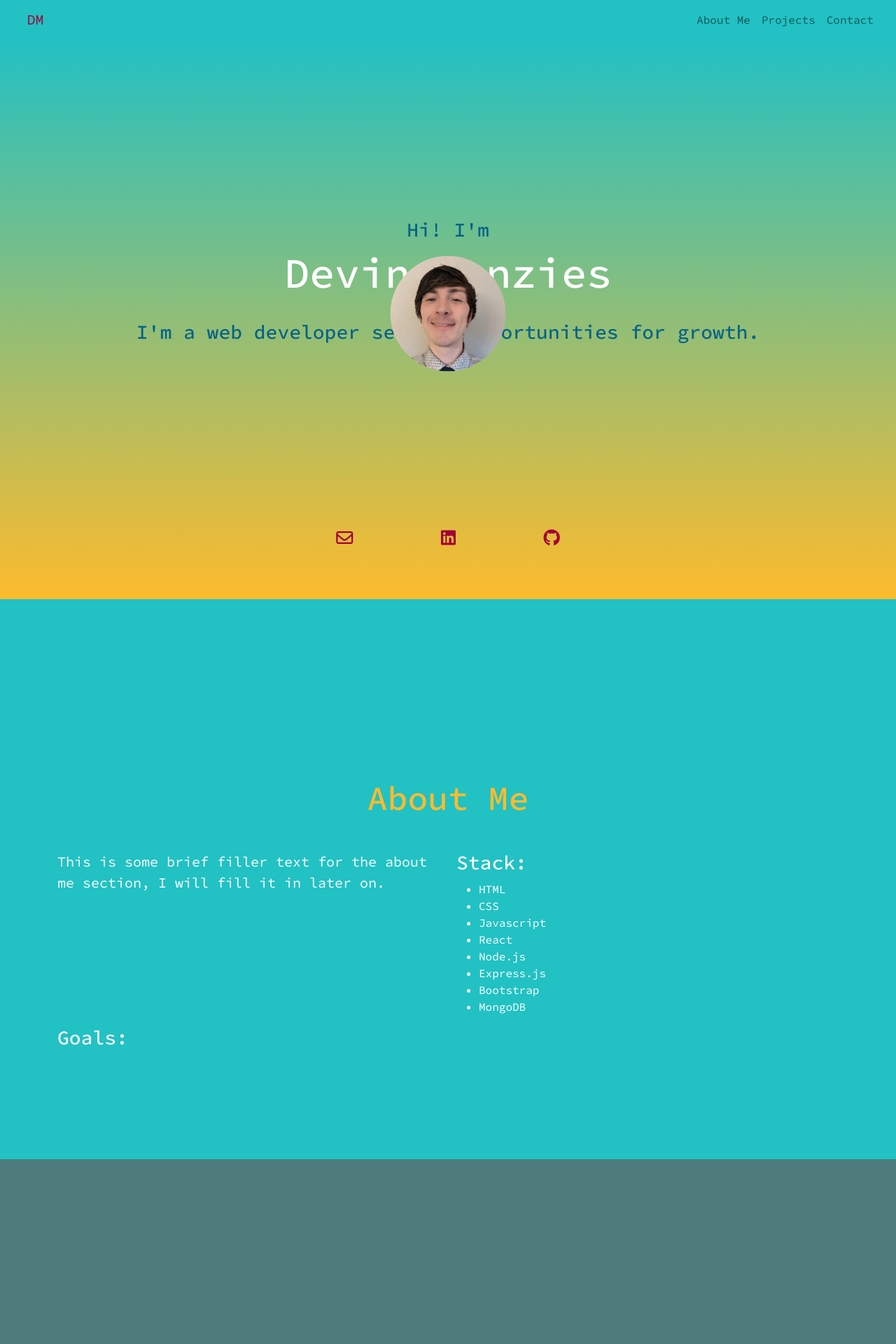
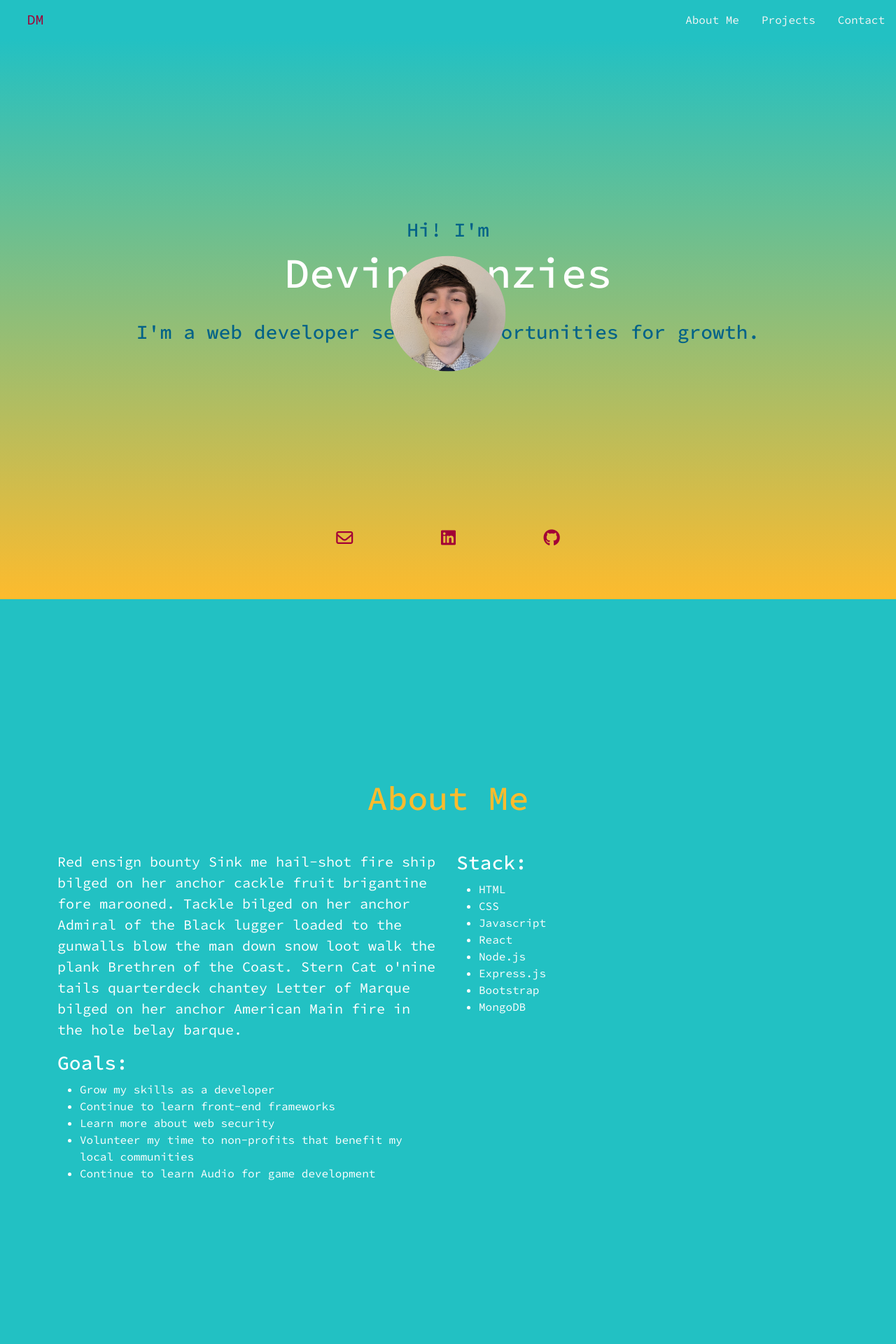
Before and after one commit to devinmenzies241/Portfolio, a React (Create React App) app: page / in a window 1280 px wide. Shown: the top 1920 px of the page at 70% size. Built offline with nearby package versions, Linux system fonts and the light colour scheme.

Commit message:
set nav for now, also add test changes to aboutMe

```diff
--- a/public/index.html
+++ b/public/index.html
@@ -30,6 +30,7 @@
       integrity="sha384-rbsA2VBKQhggwzxH7pPCaAqO46MgnOM80zW1RWuH61DGLwZJEdK2Kadq2F9CUG65"
       crossorigin="anonymous"
     />
+
     <!-- Google Fonts -->
     <link rel="preconnect" href="https://fonts.googleapis.com"><link rel="preconnect" href="https://fonts.gstatic.com" crossorigin><link href="https://fonts.googleapis.com/css2?family=Source+Code+Pro:wght@300;400;500;600&display=swap" rel="stylesheet">
 
@@ -38,7 +39,7 @@
 
     <title>React App</title>
   </head>
-  <body>
+  <body data-spy='scroll' data-target='.navbarID' data-offset='0'>
     <noscript>You need to enable JavaScript to run this app.</noscript>
     <div id="root"></div>
     <!--
--- a/src/App.css
+++ b/src/App.css
@@ -15,6 +15,7 @@ h1 {
 .navbar {
   transition: 0.5s ease;
 }
+
 .navbar-scroll {
   background-color: rgba(255, 255, 255, 1);
   box-shadow: 0 0 0.5em rgba(255, 255, 255, 0.5);
@@ -26,19 +27,29 @@ h1 {
   text-align: left;
 }
 
-.navbar-brand:focus{
-  color: rgb(163, 0, 54);
+.navbar-brand:hover{
+  color: black;
 }
 
-.navbar-toggler {
+/* .navbar-toggler {
   color: rgb(163, 0, 54);
+} */
+
+.nav-link {
+  color:whitesmoke;
+  padding: 0;
+  margin: 8px 16px;
 }
 
-/* .nav-item {
-  color:whitesmoke;
+/* .nav-link:active {
+  color:black;
 } */
 
-.nav-item:hover {
+.nav-link-scroll {
+  color:black;
+}
+
+.nav-link:hover {
   color:rgb(163, 0, 54);
 }
 
@@ -56,9 +67,9 @@ h1 {
 } */
 
 
-.ms-auto {
+/* .ms-auto {
   padding-right: 2%;
-}
+} */
 
 
 
@@ -93,8 +104,8 @@ h1 {
 /* about Me Component ////////////////////////////////////////////////////////////////////////////////////////////*/
 
 .aboutMe {
-  padding-top: 20%;
-  height: 100vh;
+  padding: 20% 0;
+  /* height: 100vh; */
   background-color: rgb(34,193,195);
   color: white;
 }
@@ -222,12 +233,16 @@ a:hover {
   background-color: rgba(255, 255, 255, 1);
 }
 
-.footer a {
+.footer-link {
   color: rgb(163, 0, 54);
   font-size: 1.5rem;
-  padding: 1% 5%;
+  margin: 1% 5%;
 }
 
 .footer a:hover {
   color: white;
 }
+
+.footer-color a:hover {
+  color: black;
+}
--- a/src/App.js
+++ b/src/App.js
@@ -1,7 +1,7 @@
 import React from 'react';
 import './App.css';
 import Hero from './components/Hero.jsx';
-import BasicNavbar from './components/Navbar.jsx';
+import Navbar2 from './components/Navbar2';
 import AboutMe from './components/AboutMe';
 import ProjectsGroup from './components/ProjectsGroup';
 import Contact from './components/Contact';
@@ -11,8 +11,8 @@ import Footer from './components/Footer';
 
 function App() {
   return (
-    <div id='app' className="App" data-spy='scroll' data-target='navbar' data-offset='50'>
-      <BasicNavbar />
+    <div id='app' className="App">
+      <Navbar2 />
       <Footer />
       <Hero />
       <AboutMe />
--- a/src/components/AboutMe.jsx
+++ b/src/components/AboutMe.jsx
@@ -8,7 +8,12 @@ const AboutMe = () => {
         <div className='row'>
           <div className='col-sm-6 col-md-6 col-lg-6 col-xl-6'>
               <p>
-                This is some brief filler text for the about me section, I will fill it in later on.
+                Red ensign bounty Sink me hail-shot fire ship bilged on her anchor
+                cackle fruit brigantine fore marooned. Tackle bilged on her anchor
+                Admiral of the Black lugger loaded to the gunwalls blow the man down
+                snow loot walk the plank Brethren of the Coast. Stern Cat o'nine tails
+                 quarterdeck chantey Letter of Marque bilged on her anchor American Main
+                 fire in the hole belay barque.
               </p>
             </div>
           <div className='col-sm-6 col-md-6 col-lg-6 col-xl-6'>
@@ -25,7 +30,14 @@ const AboutMe = () => {
             </ul>
           </div>
           <div className='col-sm-12 col-md-6 col-lg-6 col-xl-6'>
-            <h3> Goals:</h3>
+            <h3>Goals:</h3>
+            <ul>
+              <li>Grow my skills as a developer</li>
+              <li>Continue to learn front-end frameworks</li>
+              <li>Learn more about web security</li>
+              <li>Volunteer my time to non-profits that benefit my local communities</li>
+              <li>Continue to learn Audio for game development</li>
+            </ul>
           </div>
         </div>
       </div>
--- a/src/components/Footer.jsx
+++ b/src/components/Footer.jsx
@@ -17,9 +17,9 @@ const Footer = () => {
 
   return (
     <div className={color ? 'container-fluid footer footer-color': 'container-fluid footer'}>
-      <a href='mailto:devinmenzies@gmail.com'><i className="fa-regular fa-envelope"></i></a>
-      <a href='https://www.linkedin.com/in/devin-menzies-01893671/' target='blank'><i className="fa-brands fa-linkedin"></i></a>
-      <a href='https://github.com/devinmenzies241' target='blank'><i className="fa-brands fa-github"></i></a>
+      <a className='footer-link' href='mailto:devinmenzies@gmail.com'><i className="fa-regular fa-envelope"></i></a>
+      <a className='footer-link' href='https://www.linkedin.com/in/devin-menzies-01893671/' target='blank'><i className="fa-brands fa-linkedin"></i></a>
+      <a className='footer-link' href='https://github.com/devinmenzies241' target='blank'><i className="fa-brands fa-github"></i></a>
     </div>
   )
 }
--- a/src/components/Navbar.jsx
+++ b/src/components/Navbar.jsx
@@ -20,7 +20,7 @@ function BasicNavbar() {
   return (
     <Navbar sticky='top' className={color ? 'navbar navbar-scroll' : 'navbar'}>
       <Navbar.Brand href="/" className='navbar-brand'>DM</Navbar.Brand>
-      <Navbar.Toggle aria-controls="basic-navbar-nav" />
+      <Navbar.Toggle aria-controls="basic-navbar-nav"/>
       <Navbar.Collapse id="basic-navbar-nav">
         <Nav className="ms-auto">
           {/* <Nav.Link className={color ? 'nav-item-scroll' : 'nav-item'} href='#app'><i class="fa-solid fa-house"></i></Nav.Link> */}
--- /dev/null
+++ b/src/components/Navbar2.jsx
@@ -0,0 +1,36 @@
+import React from "react";
+import { useState } from "react";
+
+const Navbar2 = () => {
+
+  const [color, setColor] = useState(false);
+
+  const changeColor = () => {
+    if(window.scrollY > 5) {
+      setColor(true);
+    } else {
+      setColor(false);
+    }
+  }
+
+  window.addEventListener('scroll', changeColor);
+
+  return (
+    <nav id="navbarID" className={color ? 'navbar sticky-top navbar-scroll nav-link-scroll' : 'navbar sticky-top'}>
+      <a className="navbar-brand" href="#app">DM</a>
+      <ul className="nav">
+        <li className="nav-item">
+          <a className={color ? "nav-link nav-link-scroll" : "nav-link"} href="#aboutMe-pg">About Me</a>
+        </li>
+        <li className="nav-item">
+          <a className={color ? "nav-link nav-link-scroll" : "nav-link"} href="#projects-pg">Projects</a>
+        </li>
+        <li className="nav-item">
+          <a className={color ? "nav-link nav-link-scroll" : "nav-link"} href="#contact-pg">Contact</a>
+        </li>
+      </ul>
+    </nav>
+  )
+}
+
+export default Navbar2;
```
